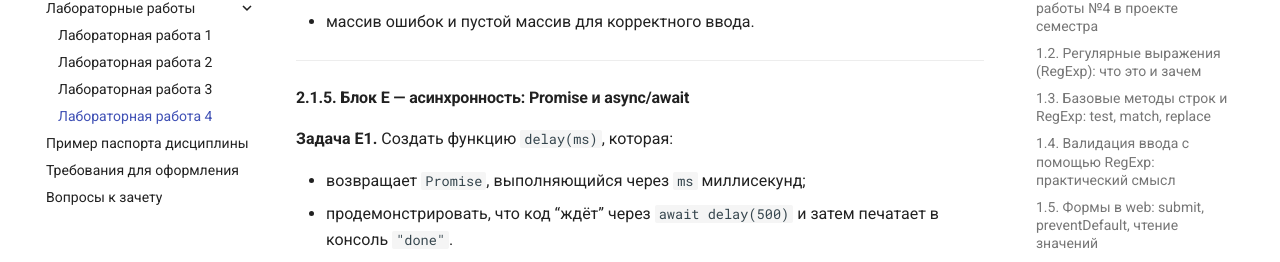
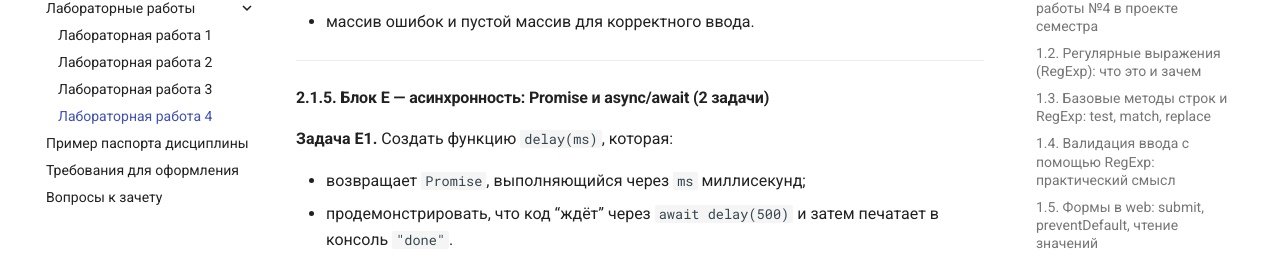
Before and after one commit to OlgaKraven/VO.JSFWEB-2025, an MkDocs documentation site: the page built from docs/lab4.md, in a window 1280 px wide and 900 px high, scrolled down 9356 px. Shown: the part 172-434 px from the top of the window. Built offline with MkDocs 1.6.1 and Material for MkDocs 9.7.7, drawn with Linux system fonts in a browser that asks for light colours.

Commit message:
Update documentation

```diff
--- a/docs/lab4.md
+++ b/docs/lab4.md
@@ -384,7 +384,7 @@ async function safeFetchJson(url) {
 
 ---
 
-#### 2.1.5. Блок E — асинхронность: Promise и async/await
+#### 2.1.5. Блок E — асинхронность: Promise и async/await (2 задачи)
 
 **Задача E1.**
 Создать функцию `delay(ms)`, которая:
```
